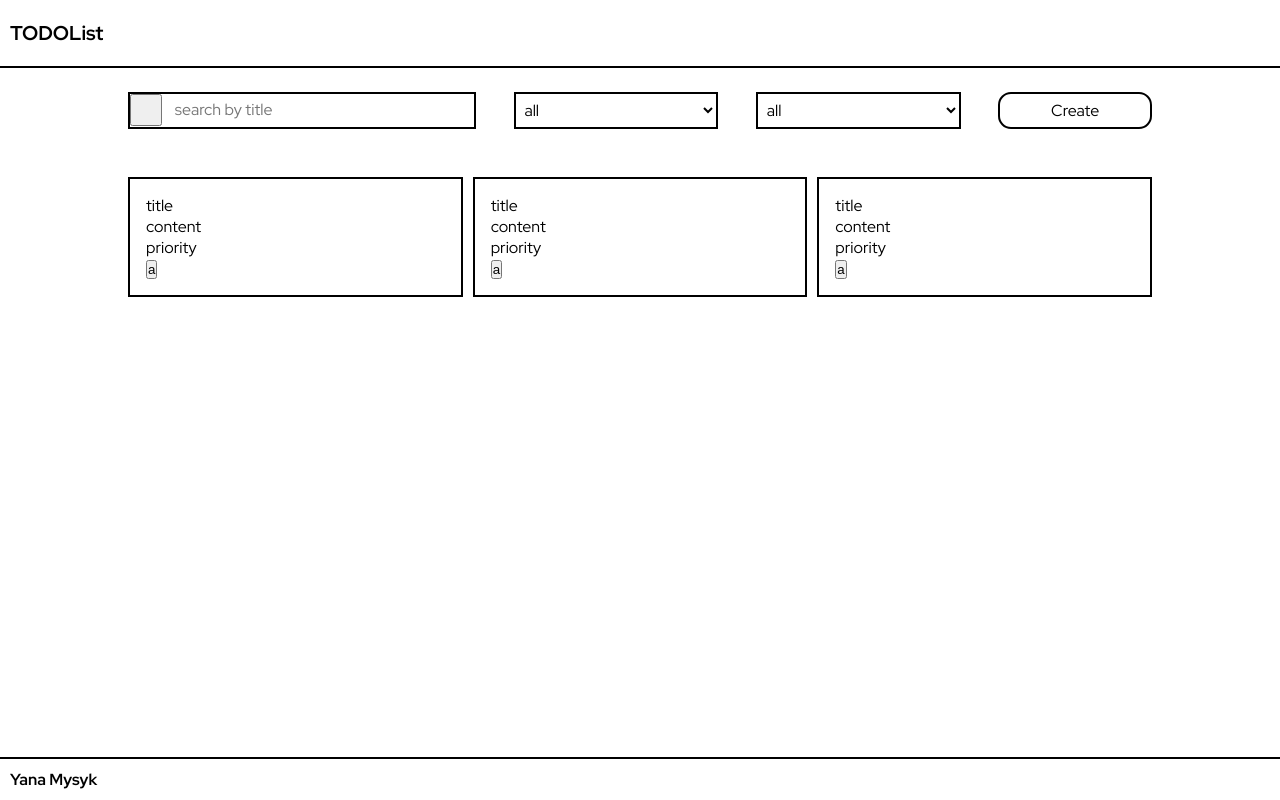
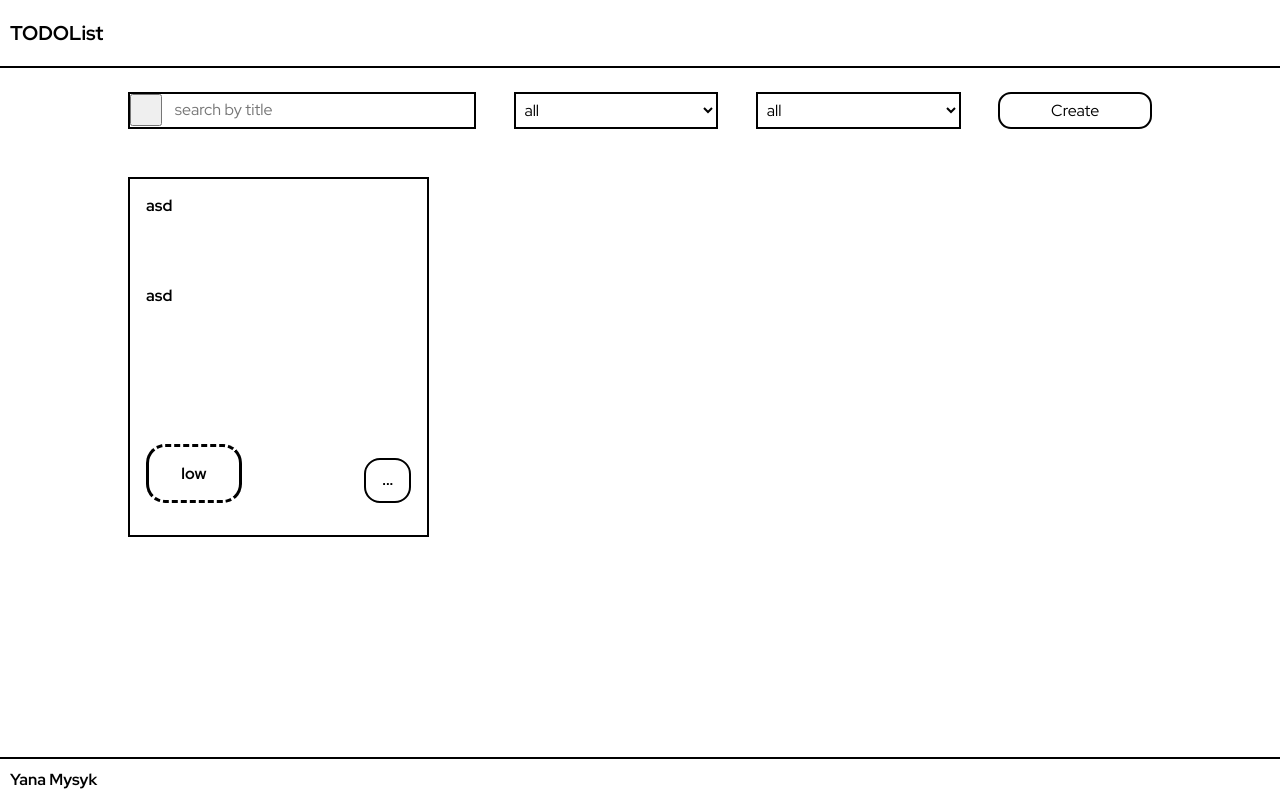
Before and after one commit to Nilanerda/ciklum-test-task, a website built with webpack: page index.html in a window 1280 px wide. Built offline with nearby package versions, Linux system fonts and the light colour scheme.

Commit message:
fixed notes-field-instance styles

```diff
--- a/index.html
+++ b/index.html
@@ -37,22 +37,12 @@
         <div class="container">
             <section class="notes-field">
                 <div class="notes-field-instance">
-                    <p>title</p>
-                    <p>content</p>
-                    <p>priority</p>
-                    <button>a</button>
-                </div>
-                <div class="notes-field-instance">
-                    <p>title</p>
-                    <p>content</p>
-                    <p>priority</p>
-                    <button>a</button>
-                </div>
-                <div class="notes-field-instance">
-                    <p>title</p>
-                    <p>content</p>
-                    <p>priority</p>
-                    <button>a</button>
+                    <p class="notes-field-instance-title">asd</p>
+                    <p class="notes-field-instance-content">asd</p>
+                    <div class="additional-options-field">
+                        <p class="notes-field-instance-priority">low</p>
+                        <button class="notes-field-instance-more-options">...</button>
+                    </div>
                 </div>
             </section>
         </div>
--- a/src/scss/styles.scss
+++ b/src/scss/styles.scss
@@ -36,6 +36,8 @@ header {
   position: sticky;
   top: 0;
   margin-bottom: 1.5rem;
+  background-color: #fff;
+  z-index: 1;
   h1 {
     font: {
       size: 1.25rem;
@@ -66,6 +68,9 @@ main {
     }
     select {
       @include search-items;
+      option {
+        padding: 1rem;
+      }
     }
     .search-field-create-button {
       @include search-items;
@@ -81,9 +86,55 @@ main {
     justify-content: space-between;
     .notes-field-instance {
       border: 2px solid black;
-      padding: 1rem;
+      padding: 1rem 1rem 2rem;
       margin-bottom: 10px;
-      width: calc(1/3*100% - (1 - 1/3)*10px);
+      width: calc(1/3*100% - (1 - 1/3)*3.75rem);
+      min-height: 45vh;
+      display: flex;
+      flex-direction: column;
+      font: {
+        weight: bold;
+      }
+      .notes-field-instance-title {
+        flex: 1;
+        margin-bottom: 1rem;
+      }
+      .notes-field-instance-content {
+        flex: 2;
+        margin-bottom: 0.6rem;
+      }
+      .additional-options-field {
+        display: flex;
+        justify-content: space-between;
+        .notes-field-instance-priority {
+          padding: 1rem;
+          min-width: 6rem;
+          text-align: center;
+          border: {
+            style: dashed solid;
+            color: black;
+            radius: 1.2rem;
+          }
+        }
+        .notes-field-instance-more-options {
+          padding: 0.8rem 1rem;
+          align-self: flex-end;
+          font: {
+            weight: bold;
+          };
+          background: {
+            color: white;
+          };
+          border: {
+            width: 2px;
+            style: solid;
+            color: black;
+            radius: 1rem;
+          };
+          cursor: pointer;
+          outline: none;
+        }
+      }
     }
   }
 }
@@ -96,6 +147,8 @@ footer {
   border-top: 2px solid black;
   position: fixed;
   bottom: 0;
+  background-color: #fff;
+  z-index: 1;
   p {
     font: {
       size: 1em;
```
Also changed, not shown: dist/bundle.css.
